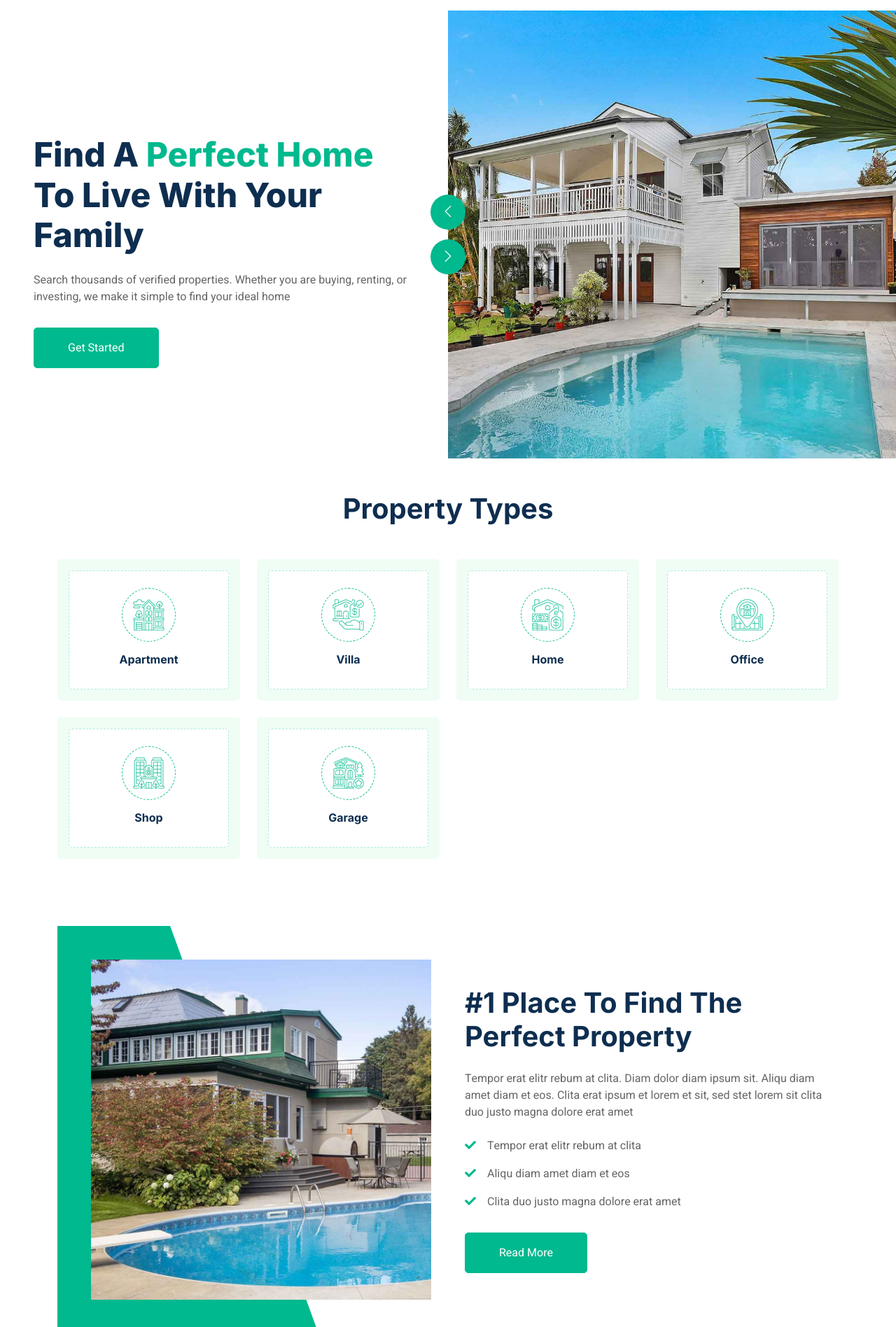
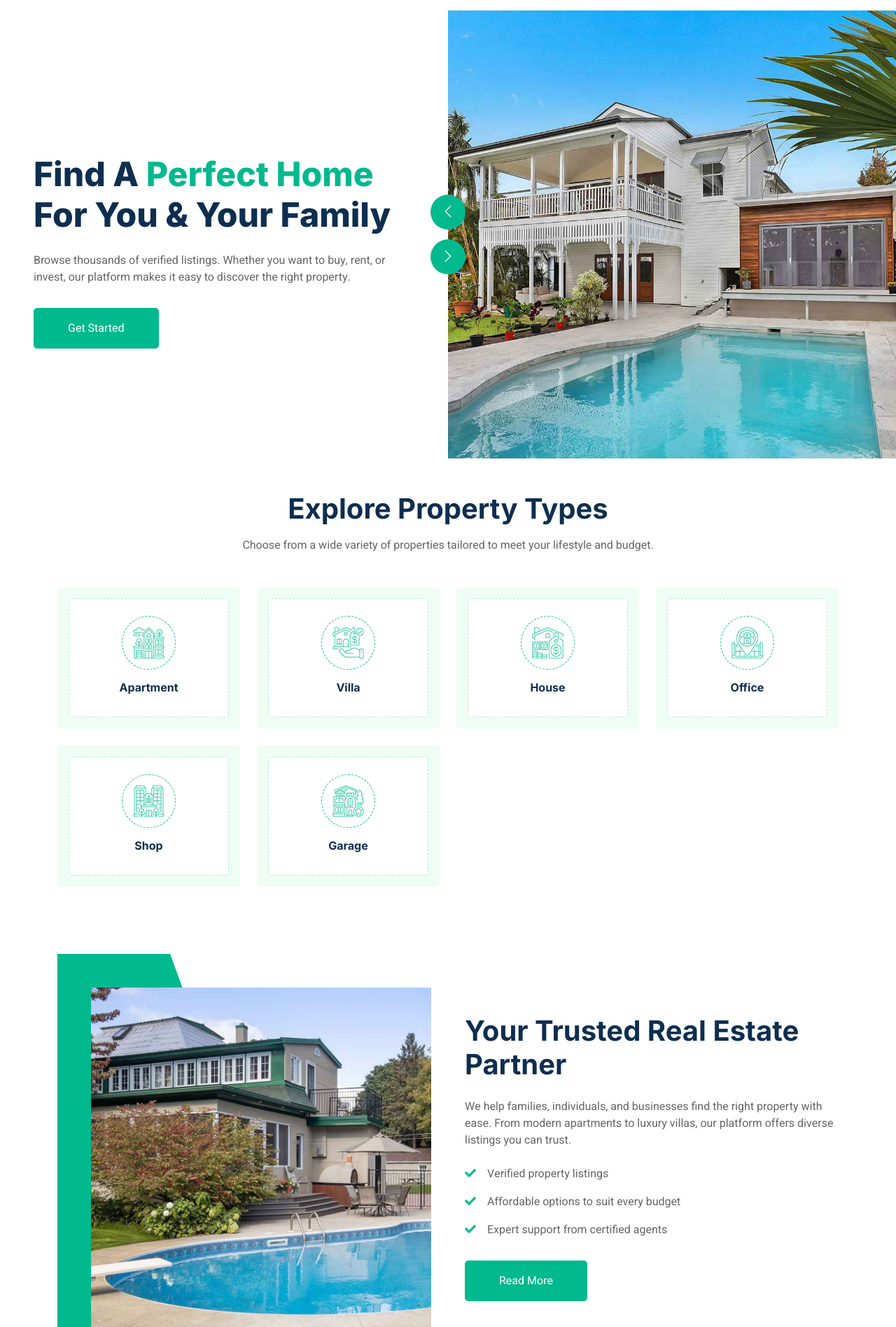
Before and after one commit to at-bryn/Homestead-UG, a Django app: page / in a window 1280 px wide. Shown: the part 279-2175 px from the top of the page at 70% size. Run offline with Django 5.2, Linux system fonts and the light colour scheme; some libraries are stand-ins or nearby versions.

```diff
--- a/Home/templates/index.html
+++ b/Home/templates/index.html
@@ -7,21 +7,22 @@
 <div class="container-fluid header bg-white p-0 mt-5">
     <div class="row g-0 align-items-center flex-column-reverse flex-md-row">
         <div class="col-md-6 p-5 mt-lg-5">
-            <h1 class="display-5 animated fadeIn mb-4">Find A <span class="text-primary">Perfect Home</span> To Live With Your Family</h1>
+            <h1 class="display-5 animated fadeIn mb-4">
+                Find A <span class="text-primary">Perfect Home</span> For You & Your Family
+            </h1>
             <p class="animated fadeIn mb-4 pb-2">
-                Search thousands of verified properties.
-                Whether you are buying, renting,
-                or investing, we make it simple to find your ideal home
+                Browse thousands of verified listings. Whether you want to buy, rent,
+                or invest, our platform makes it easy to discover the right property.
             </p>
             <a href="{% url 'agentdb' %}" class="btn btn-primary py-3 px-5 me-3 animated fadeIn">Get Started</a>
         </div>
         <div class="col-md-6 animated fadeIn">
             <div class="owl-carousel header-carousel">
                 <div class="owl-carousel-item">
-                    <img class="img-fluid" src="{% static 'img/carousel-1.jpg' %}" alt="">
+                    <img class="img-fluid" src="{% static 'img/carousel-1.jpg' %}" alt="Modern Apartment">
                 </div>
                 <div class="owl-carousel-item">
-                    <img class="img-fluid" src="{% static 'img/carousel-2.jpg' %}" alt="">
+                    <img class="img-fluid" src="{% static 'img/carousel-2.jpg' %}" alt="Luxury Villa">
                 </div>
             </div>
         </div>
@@ -30,24 +31,21 @@
 <!-- Header End -->
 
 
-
-
 <!-- Category Start -->
 <div class="container-xxl py-5">
     <div class="container">
         <div class="text-center mx-auto mb-5 wow fadeInUp" data-wow-delay="0.1s" style="max-width: 600px;">
-                    <h1 class="mb-3">Property Types</h1>
-                    <!-- <p>Eirmod sed ipsum dolor sit rebum labore magna erat. Tempor ut dolore lorem kasd vero ipsum sit eirmod sit. Ipsum diam justo sed rebum vero dolor duo.</p> -->
+            <h1 class="mb-3">Explore Property Types</h1>
+            <p>Choose from a wide variety of properties tailored to meet your lifestyle and budget.</p>
         </div>
         <div class="row g-4">
             <div class="col-lg-3 col-sm-6 wow fadeInUp" data-wow-delay="0.1s">
                 <a class="cat-item d-block bg-light text-center rounded p-3" href="{% url 'type' 2 %}">
                     <div class="rounded p-4">
                         <div class="icon mb-3">
-                                    <img class="img-fluid" src="static/img/icon-apartment.png" alt="Icon">
+                            <img class="img-fluid" src="{% static 'img/icon-apartment.png' %}" alt="Apartment Icon">
                         </div>
                         <h6>Apartment</h6>
-
                     </div>
                 </a>
             </div>
@@ -55,10 +53,9 @@
                 <a class="cat-item d-block bg-light text-center rounded p-3" href="{% url 'type' 3 %}">
                     <div class="rounded p-4">
                         <div class="icon mb-3">
-                                    <img class="img-fluid" src="static/img/icon-villa.png" alt="Icon">
+                            <img class="img-fluid" src="{% static 'img/icon-villa.png' %}" alt="Villa Icon">
                         </div>
                         <h6>Villa</h6>
-
                     </div>
                 </a>
             </div>
@@ -66,10 +63,9 @@
                 <a class="cat-item d-block bg-light text-center rounded p-3" href="{% url 'type' 4 %}">
                     <div class="rounded p-4">
                         <div class="icon mb-3">
-                                    <img class="img-fluid" src="static/img/icon-house.png" alt="Icon">
+                            <img class="img-fluid" src="{% static 'img/icon-house.png' %}" alt="House Icon">
                         </div>
-                                <h6>Home</h6>
-
+                        <h6>House</h6>
                     </div>
                 </a>
             </div>
@@ -77,10 +73,9 @@
                 <a class="cat-item d-block bg-light text-center rounded p-3" href="{% url 'type' 5 %}">
                     <div class="rounded p-4">
                         <div class="icon mb-3">
-                                    <img class="img-fluid" src="static/img/icon-housing.png" alt="Icon">
+                            <img class="img-fluid" src="{% static 'img/icon-housing.png' %}" alt="Office Icon">
                         </div>
                         <h6>Office</h6>
-
                     </div>
                 </a>
             </div>
@@ -89,10 +84,9 @@
                 <a class="cat-item d-block bg-light text-center rounded p-3" href="{% url 'type' 1 %}">
                     <div class="rounded p-4">
                         <div class="icon mb-3">
-                                    <img class="img-fluid" src="static/img/icon-condominium.png" alt="Icon">
+                            <img class="img-fluid" src="{% static 'img/icon-condominium.png' %}" alt="Shop Icon">
                         </div>
                         <h6>Shop</h6>
-
                     </div>
                 </a>
             </div>
@@ -100,10 +94,9 @@
                 <a class="cat-item d-block bg-light text-center rounded p-3" href="{% url 'type' 6 %}">
                     <div class="rounded p-4">
                         <div class="icon mb-3">
-                                    <img class="img-fluid" src="static/img/icon-luxury.png" alt="Icon">
+                            <img class="img-fluid" src="{% static 'img/icon-luxury.png' %}" alt="Garage Icon">
                         </div>
                         <h6>Garage</h6>
-
                     </div>
                 </a>
             </div>
@@ -119,23 +112,24 @@
         <div class="row g-5 align-items-center">
             <div class="col-lg-6 wow fadeIn" data-wow-delay="0.1s">
                 <div class="about-img position-relative overflow-hidden p-5 pe-0">
-                            <img class="img-fluid w-100" src="static/img/about.jpg">
+                    <img class="img-fluid w-100" src="{% static 'img/about.jpg' %}" alt="About Us">
                 </div>
             </div>
             <div class="col-lg-6 wow fadeIn" data-wow-delay="0.5s">
-                        <h1 class="mb-4">#1 Place To Find The Perfect Property</h1>
-                        <p class="mb-4">Tempor erat elitr rebum at clita. Diam dolor diam ipsum sit. Aliqu diam amet diam et eos. Clita erat ipsum et lorem et sit, sed stet lorem sit clita duo justo magna dolore erat amet</p>
-                        <p><i class="fa fa-check text-primary me-3"></i>Tempor erat elitr rebum at clita</p>
-                        <p><i class="fa fa-check text-primary me-3"></i>Aliqu diam amet diam et eos</p>
-                        <p><i class="fa fa-check text-primary me-3"></i>Clita duo justo magna dolore erat amet</p>
-                        <a class="btn btn-primary py-3 px-5 mt-3" href="{% url 'about'%}">Read More</a>
+                <h1 class="mb-4">Your Trusted Real Estate Partner</h1>
+                <p class="mb-4">
+                    We help families, individuals, and businesses find the right property with ease.
+                    From modern apartments to luxury villas, our platform offers diverse listings you can trust.
+                </p>
+                <p><i class="fa fa-check text-primary me-3"></i>Verified property listings</p>
+                <p><i class="fa fa-check text-primary me-3"></i>Affordable options to suit every budget</p>
+                <p><i class="fa fa-check text-primary me-3"></i>Expert support from certified agents</p>
+                <a class="btn btn-primary py-3 px-5 mt-3" href="{% url 'about' %}">Read More</a>
             </div>
         </div>
     </div>
 </div>
 <!-- About End -->
-
-
 
 
 <!-- Call to Action Start -->
@@ -145,15 +139,19 @@
             <div class="bg-white rounded p-4" style="border: 1px dashed rgba(0, 185, 142, .3)">
                 <div class="row g-5 align-items-center">
                     <div class="col-lg-6 wow fadeIn" data-wow-delay="0.1s">
-                                <img class="img-fluid rounded w-100" src="{% static 'img/call-to-action.jpg'%}" alt="">
+                        <img class="img-fluid rounded w-100" src="{% static 'img/call-to-action.jpg' %}" alt="Agent">
                     </div>
                     <div class="col-lg-6 wow fadeIn" data-wow-delay="0.5s">
                         <div class="mb-4">
-                                    <h1 class="mb-3">Contact With Our Certified Agent</h1>
-                                    <p>Eirmod sed ipsum dolor sit rebum magna erat. Tempor lorem kasd vero ipsum sit sit diam justo sed vero dolor duo.</p>
+                            <h1 class="mb-3">Connect With Our Certified Agents</h1>
+                            <p>
+                                Our experienced team is ready to guide you through every step of the buying, renting,
+                                or investment process. Let us help you secure the property you’ve been looking for.
+                            </p>
                         </div>
-                                <!-- <a href="" class="btn btn-primary py-3 px-4 me-2"><i class="fa fa-phone-alt me-2"></i>Make A Call</a> -->
-                                <a href="{% url 'agents'%}" class="btn btn-dark py-3 px-4"><i class="fa fa-calendar-alt me-2"></i>Go To Agents</a>
+                        <a href="{% url 'agents' %}" class="btn btn-dark py-3 px-4">
+                            <i class="fa fa-calendar-alt me-2"></i>Meet Our Agents
+                        </a>
                     </div>
                 </div>
             </div>
@@ -162,6 +160,4 @@
 </div>
 <!-- Call to Action End -->
 
-
-
-{% endblock body%}
+{% endblock body %}
--- a/Home/templates/registration/login.html
+++ b/Home/templates/registration/login.html
@@ -76,7 +76,7 @@
 </div>
 
 <!-- Include Bootstrap JS Bundle before </body> -->
-<script src="https://cdn.jsdelivr.net/npm/bootstrap@5.3.2/dist/js/bootstrap.bundle.min.js"></script>
+
 
 <!-- Hover highlight for dropdown items -->
 <style>
```
Also changed, not shown: Home/templates/about.html (+18 -23 lines). Lines whose indentation alone changed are shown as unchanged.
